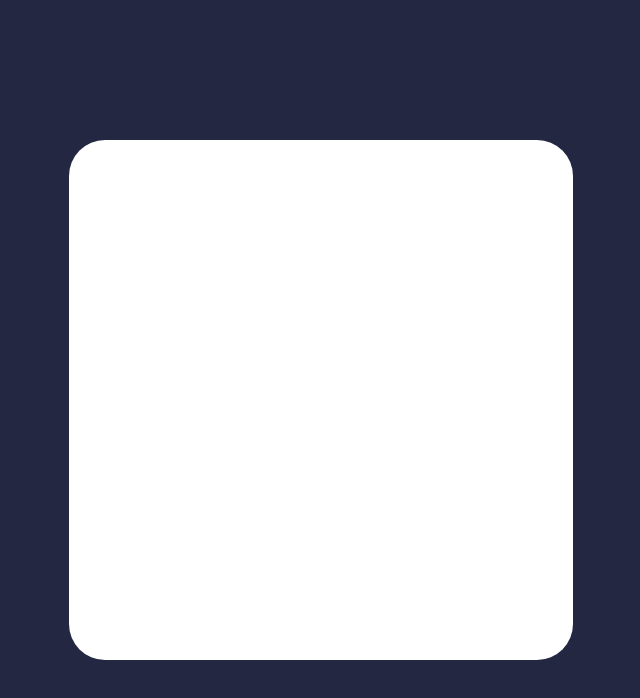
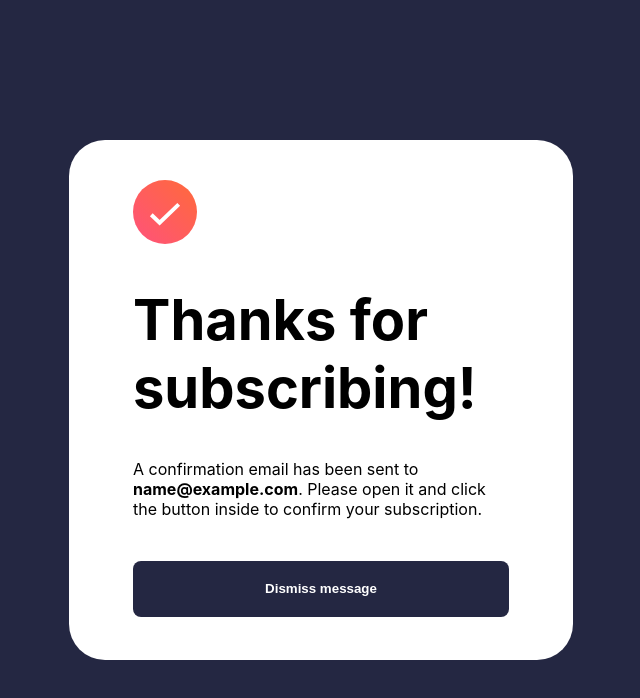
Before and after one commit to rojasmart/newsletter-sign-up-with-success-message-main, a React (Create React App) app: page / in a window 1280 px wide. Both pictures are taken after typing "name@example.com" into the empty fields and a click on the button "Subscribe to monthly newsletter". Shown: the top 698 px of the page, without its empty margins (319-959 px from the left). Built offline with nearby package versions, Linux system fonts and the light colour scheme.

Commit message:
Success message card styling and logic

```diff
--- a/src/App.js
+++ b/src/App.js
@@ -1,6 +1,7 @@
 import React, { useState } from "react";
 import Img from "./assets/images/illustration-sign-up-desktop.svg";
 import Icon from "./assets/images/icon-list.svg";
+import IconSuccess from "./assets/images/icon-success.svg";
 
 function App() {
   const [email, setEmail] = useState("");
@@ -39,7 +40,20 @@ function App() {
     <div className="container">
       <div className={validate ? "card-success" : "card"}>
         {validate ? (
-          <div className="content-success"></div>
+          <div className="content-success">
+            <img src={IconSuccess} alt="icon-success" />
+            <h1>Thanks for subscribing!</h1>
+            <p>
+              A confirmation email has been sent to <span>{email}</span>. Please
+              open it and click the button inside to confirm your subscription.
+            </p>
+            <button
+              className="content-button-success"
+              onClick={() => setValidate(false)}
+            >
+              Dismiss message
+            </button>
+          </div>
         ) : (
           <>
             <div className="content">
--- a/src/index.css
+++ b/src/index.css
@@ -28,7 +28,6 @@ body {
   -webkit-font-smoothing: antialiased;
   -moz-osx-font-smoothing: grayscale;
   font-size: 1rem;
-
   background-color: var(--neutral);
 }
 
@@ -152,9 +151,13 @@ form {
   height: 520px;
   background-color: var(--white);
   border-radius: 36px;
-  padding: 1rem;
+  padding: 2.5rem 4rem;
 }
 
 .image {
   height: 100%;
 }
+
+span {
+  font-weight: var(--bold);
+}
```
